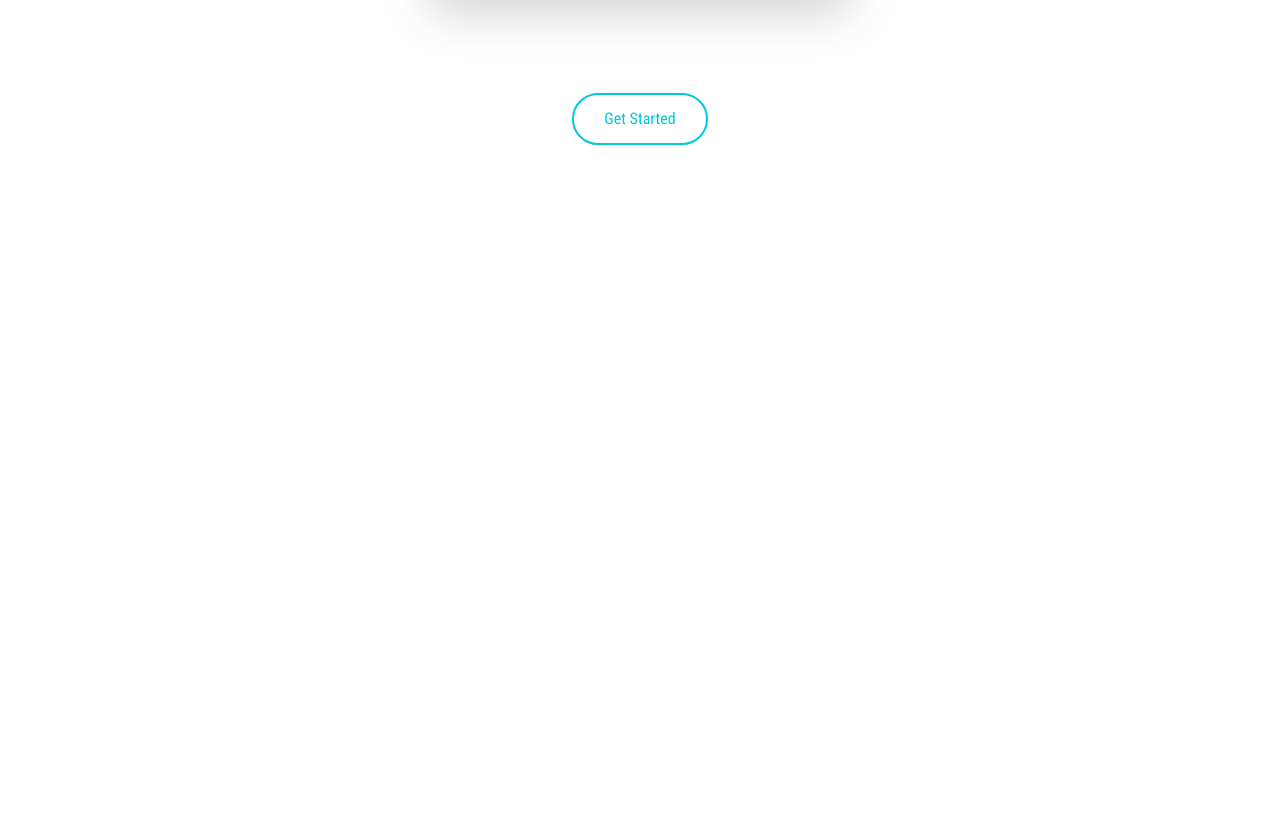
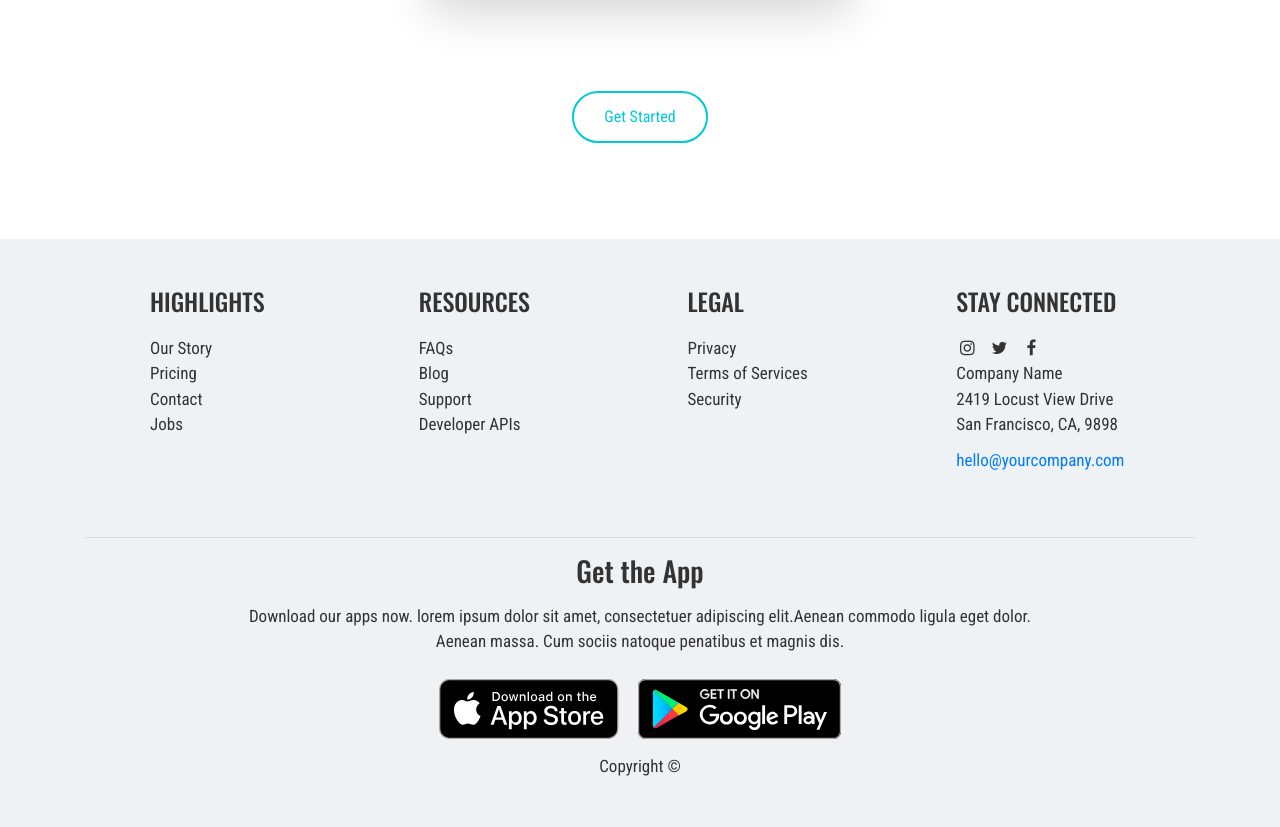
Before and after one commit to artemdolbiev/nike-complete, a website: page index.html in a window 1280 px wide. Shown: the part 4696-5523 px from the top of the page. Before the commit the page ends 4937 px from the top, so only its background shows below. Drawn offline with nearby package versions, Linux system fonts and the light colour scheme.

Commit message:
End Footer

```diff
--- a/assets/css/style.css
+++ b/assets/css/style.css
@@ -855,3 +855,47 @@ a.box.text-center {
   color: #00c9db;
   font-family: 'Roboto Condensed', sans-serif;
 }
+/* End Fliping */
+/* Footer */
+.footer {
+  font-size: 10px;
+  font-family: 'Roboto Condensed', sans-serif;
+  color: #333;
+}
+
+.theme-bg-primary {
+  background-color: #eff2f5;
+}
+
+.col-heading {
+  text-transform: uppercase;
+  font-family: 'Oswald', sans-serif;
+  margin-bottom: 20px;
+}
+
+.mb-2 {
+  margin-bottom: 10px !important;
+  font-size: 17px;
+}
+
+.footer ul li a {
+  font-size: 17px;
+  color: #333;
+}
+
+.download-area h3 {
+  font-family: 'Oswald', sans-serif;
+}
+
+.section-info {
+  font-size: 17px;
+}
+
+.footer__text {
+  font-size: 17px;
+  margin-top: 15px;
+}
+
+.footer__mail {
+  font-size: 17px;
+}
--- a/index.html
+++ b/index.html
@@ -957,6 +957,98 @@
     </div>
   </section>
   <!-- End Flipster -->
+  <!-- Footer -->
+  <footer class="footer theme-bg-primary" id="foot">
+    <div class="container py-5 mb-3 col-md-offset-2">
+      <div class="row" style="margin-left: 50px;">
+      <div class="footer-col col-lg-3">
+        <h4 class="col-heading">HIGHLIGHTS</h4>
+        <ul>
+          <li><a href="#">Our Story</a></li>
+          <li><a href="#">Pricing</a></li>
+          <li><a href="#">Contact</a></li>
+          <li><a href="#">Jobs</a></li>
+        </ul>
+      </div>
+
+      <div class="footer-col col-lg-3">
+        <h4 class="col-heading">RESOURCES</h4>
+        <ul>
+          <li><a href="#">FAQs</a></li>
+          <li><a href="#">Blog</a></li>
+          <li><a href="#">Support</a></li>
+          <li><a href="#">Developer APIs</a></li>
+        </ul>
+      </div>
+
+      <div class="footer-col col-lg-3">
+        <h4 class="col-heading">LEGAL</h4>
+        <ul>
+          <li><a href="#">Privacy</a></li>
+          <li><a href="#">Terms of Services</a></li>
+          <li><a href="#">Security</a></li>
+        </ul>
+      </div>
+
+      <div class="footer-col col-lg-3">
+        <h4 class="col-heading">STAY CONNECTED</h4>
+        <ul class="social-list">
+          <li class="list-inline-item">
+            <a href="#">
+              <i class="fa fa-instagram fa-fw"></i>
+            </a>
+          </li>
+          <li class="list-inline-item">
+            <a href="#"><i class="fa fa-twitter fa-fw"></i>
+            </a>
+          </li>
+          <li class="list-inline-item">
+            <a href="#"><i class="fa fa-facebook fa-fw"></i>
+            </a>
+          </li>
+        </ul>
+        <div class="mb-2">
+          Company Name <br>
+          2419 Locust View Drive <br>
+          San Francisco, CA, 9898
+        </div>
+        <div>
+          <a class="footer__mail" href="#">hello@yourcompany.com</a>
+        </div>
+      </div>
+      </div>
+    </div>
+    <div class="container">
+      <hr>
+    </div>
+    <div class="download-area">
+      <div class="container text-center">
+        <h3 class="mb-3">Get the App</h3>
+        <div class="section-info mb-4 mx-auto">
+          Download our apps now. lorem ipsum dolor sit amet, consectetuer adipiscing elit.Aenean commodo ligula eget dolor.
+          <br>Aenean massa. Cum sociis natoque penatibus et magnis dis.
+        </div>
+        <ul class="d-inline-block">
+          <li class="list-inline-item mr-3">
+            <a href="#">
+              <img class="ios" src="assets/img/appstore-apple.svg" alt="apple">
+            </a>
+          </li>
+          <li class="list-inline-item">
+            <a href="#">
+              <img class="android" src="assets/img/appstore-android.svg" alt="android">
+            </a>
+          </li>
+        </ul>
+      </div>
+    </div>
+    <div class="footer-bottom text-center pb-5">
+      <p class="footer__text">
+        Copyright &copy;
+      </p>
+    </div>
+  </footer>
+  <!-- End Footer -->
 
 
   <script src="https://code.jquery.com/jquery-3.5.1.js"></script>
```
Also changed, not shown: assets/img/appstore-android.svg (added), assets/img/appstore-apple.svg (added).
